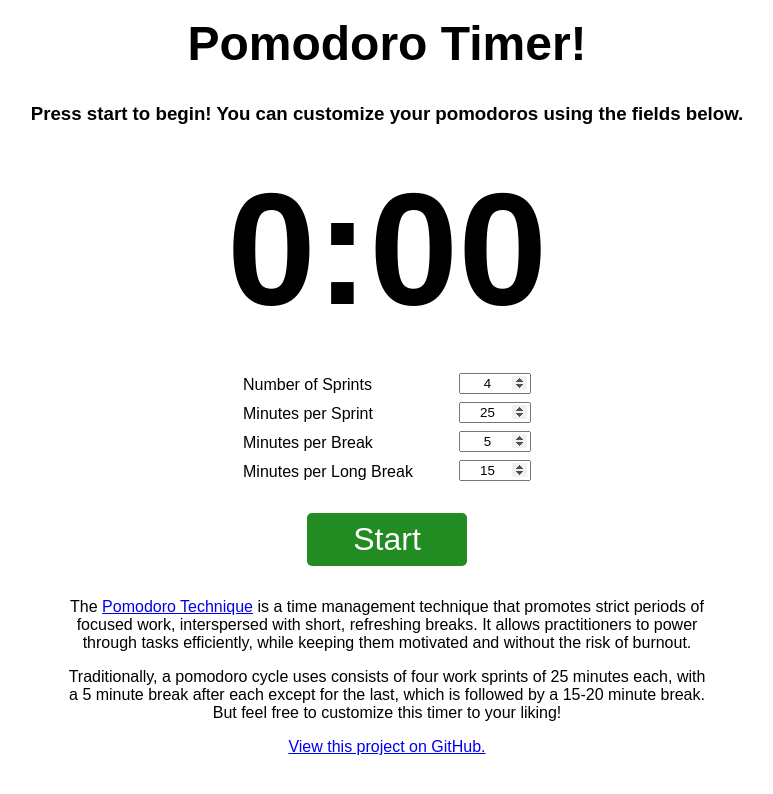
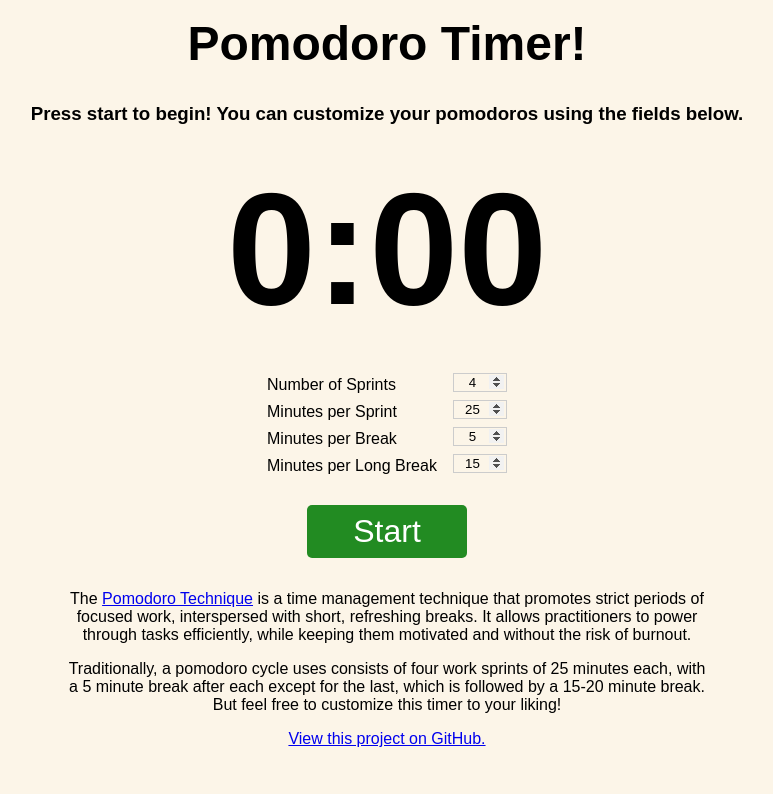
Before and after one commit to IanLockwood/pomodoro1, a React (Create React App) app: page / in a window 1280 px wide. Shown: the top 794 px of the page, without its empty margins (253-1026 px from the left). Built offline with nearby package versions, Linux system fonts and the light colour scheme.

Commit message:
Change background and input styles

```diff
--- a/src/css/App.css
+++ b/src/css/App.css
@@ -21,6 +21,7 @@ h1 {
 .app {
   height: 100%;
   padding: 0 2rem;
+  background-color: #fcf5e8;
 }
 
 .app--work,
--- a/src/css/TimerForm.css
+++ b/src/css/TimerForm.css
@@ -6,7 +6,7 @@
 .timer-form__question {
   margin: 0.5rem auto;
   max-width: 100vw;
-  width: 18rem;
+  width: 15rem;
   text-align: right;
 }
 
@@ -18,10 +18,12 @@
 
 .timer-form__input {
   text-align: center;
-  width: 4rem;
+  width: 3rem;
+  background-color: #fcf5e8;
+  border: 1px solid #cccccc;
 }
 
 input[type='number']::-webkit-inner-spin-button,
 input[type='number']::-webkit-outer-spin-button {
-    opacity: 1;
+  opacity: 1;
 }
```
